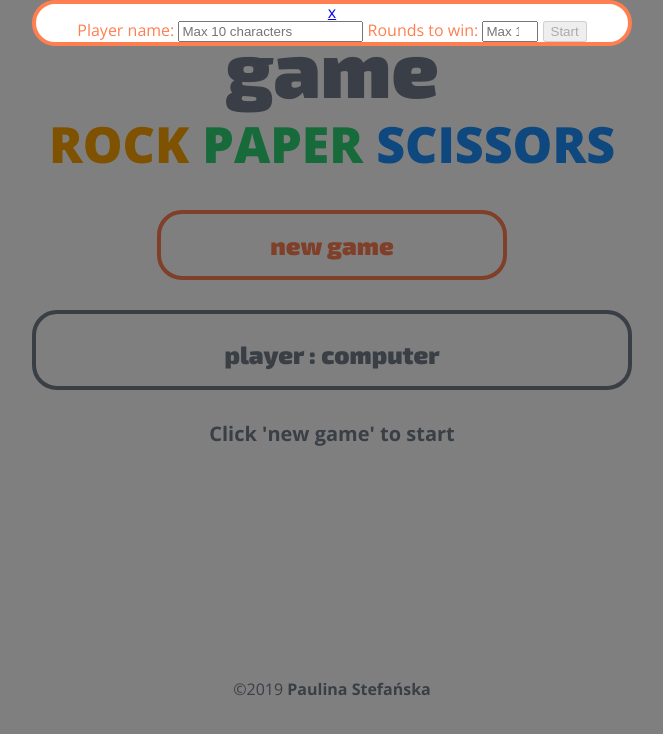
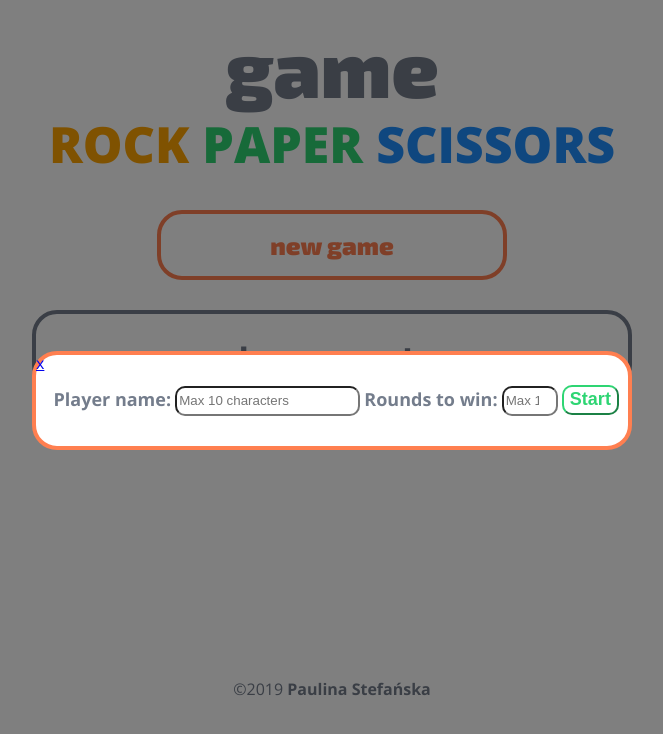
Before and after one commit to paulinastefanska/game-rock-paper-scissors-v2, a plain HTML site: page index.html in a window 1280 px wide. Both pictures are taken after a click on the button "new game". Shown: the whole page, without its empty margins (308-971 px from the left). Drawn offline with nearby package versions, Linux system fonts and the light colour scheme.

Commit message:
Add modal and scroll styles

```diff
--- a/index.html
+++ b/index.html
@@ -4,7 +4,7 @@
     <meta charset="UTF-8">
     <meta name="viewport" content="width=device-width, initial-scale=1.0">
     <link rel="stylesheet" href="https://use.fontawesome.com/releases/v5.8.1/css/all.css" integrity="sha384-50oBUHEmvpQ+1lW4y57PTFmhCaXp0ML5d60M1M7uH2+nqUivzIebhndOJK28anvf" crossorigin="anonymous">
-    <link href="https://fonts.googleapis.com/css?family=Exo+2:900|Open+Sans:400,700,800" rel="stylesheet">
+    <link href="https://fonts.googleapis.com/css?family=Exo+2:900|Open+Sans:400,600,700,800" rel="stylesheet">
     <link rel="stylesheet" type="text/css" href="css/style.css">
     <title>Rock Paper Scissors Game v2</title>
   </head>
@@ -46,7 +46,7 @@
     <div class="overlay" id="modal-overlay">
 
 	    <!-- End game modal / table score -->
-	    <div class="modal alert" id="scoreModal">
+	    <div class="modal" id="scoreModal">
 	        <a href="#" class="modalClose">x</a>
 	        <div class="modalHeader"></div>
 	        <div class="modalTable">
@@ -66,7 +66,7 @@
 	    </div>
 
 	    <!-- Start game modal -->
-	    <div class="modal alert" id="startModal">
+	    <div class="modal" id="startModal">
 	        <a href="#" class="modalClose">x</a>
 	        <div class="modalWrapper">
 	          	<label class="modal_label">Player name:</label>
--- a/sass/style.scss
+++ b/sass/style.scss
@@ -142,35 +142,72 @@ body {
   border-color: $blue;
   background-image: linear-gradient(135deg, $blue 50%, transparent 50%);
 }
-.alert {
-  display:none;
-  color: $coral;
+.modal {
+  display: none;
+  color: $dark-grey;
   border: 4px solid $coral;
   border-radius: 25px;
   width: 600px;
   background: #fff;
   line-height: 17px;
   margin: auto;
-  &Over {
-    font-family: $font;
-    font-size: 32px;
+  &Wrapper{
+    margin: 30px auto;
   }
-  &Tourn {
-    font-weight: 800;
-    font-size: 25px;
-    color: $dark-grey;
+  &_label {
+    font-size: 18px;
+    font-weight: 700;
   }
-  &New {
-    font-family: $font;
-    font-size: 22px;
+  &_input {
+    height: 30px;
+    border-radius: 10px;
+  }
+  &_button {
+    cursor: pointer;
+    height: 30px;
+    background: none;
+    color: $green;
+
+    font-size: 18px;
+    font-weight: 600;
+
+    border-color: $green;
+    border-radius: 10px;
+    &:hover {
+      background: $green;
+      color: #fff;
+    }
+    &:disabled {
+      cursor: auto;
+      background: none;
+      color: $green;
+    }
   }
 }
+.modal:nth-child(1) {
+  height: 400px;
+  overflow-y: auto;
+  flex-wrap: wrap;
+}
+::-webkit-scrollbar-track {
+  -webkit-box-shadow: inset 0 0 6px rgba(0,0,0,0.3);
+  border-radius: 10px;
+  background-color: #fff
+}
+::-webkit-scrollbar {
+  width: 14px;
+  border-radius: 10px;
+  background-color: #fff;
+}
+::-webkit-scrollbar-thumb {
+  border-radius: 10px;
+  -webkit-box-shadow: inset 0 0 3px rgba(0,0,0,.3);
+  background-color: $dark-grey;
+}
+
 .show {
-   display: block;
+   display: flex;
 }
-/*.alertHide {
-  display: none;
-}*/
 .copyright {
   color: $dark-grey;
   &Link {
@@ -226,19 +263,9 @@ body {
       color: $blue;
     }
   }
-  .alert {
+  .modal {
     width: 290px;
     line-height: 8px;
-    &Over {
-      margin-top: 10px;
-      font-size: 22px;
-    }
-    &Tourn {
-      font-size: 16px;
-    }
-    &New {
-      font-size: 16px;
-    }
   }
   .copyright {
     font-size: 14px;
```
Also changed, not shown: css/style.css.
